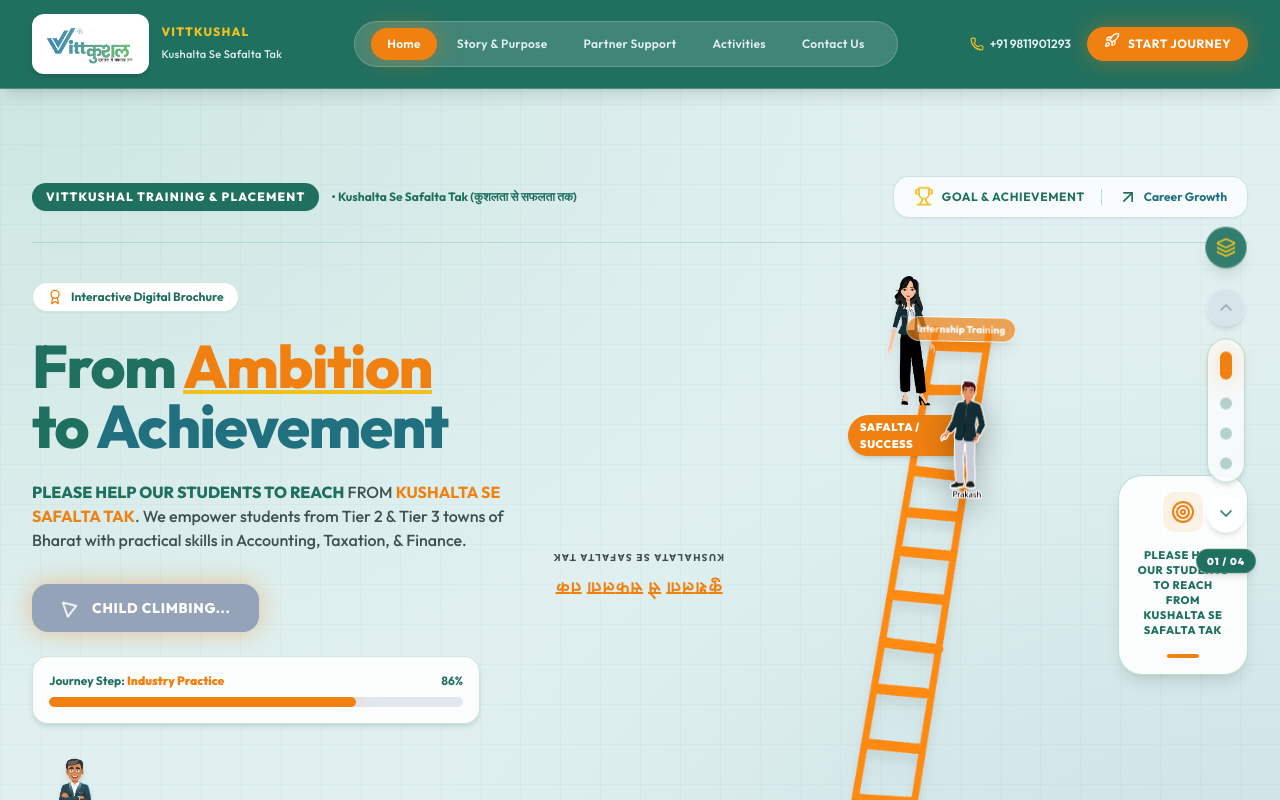
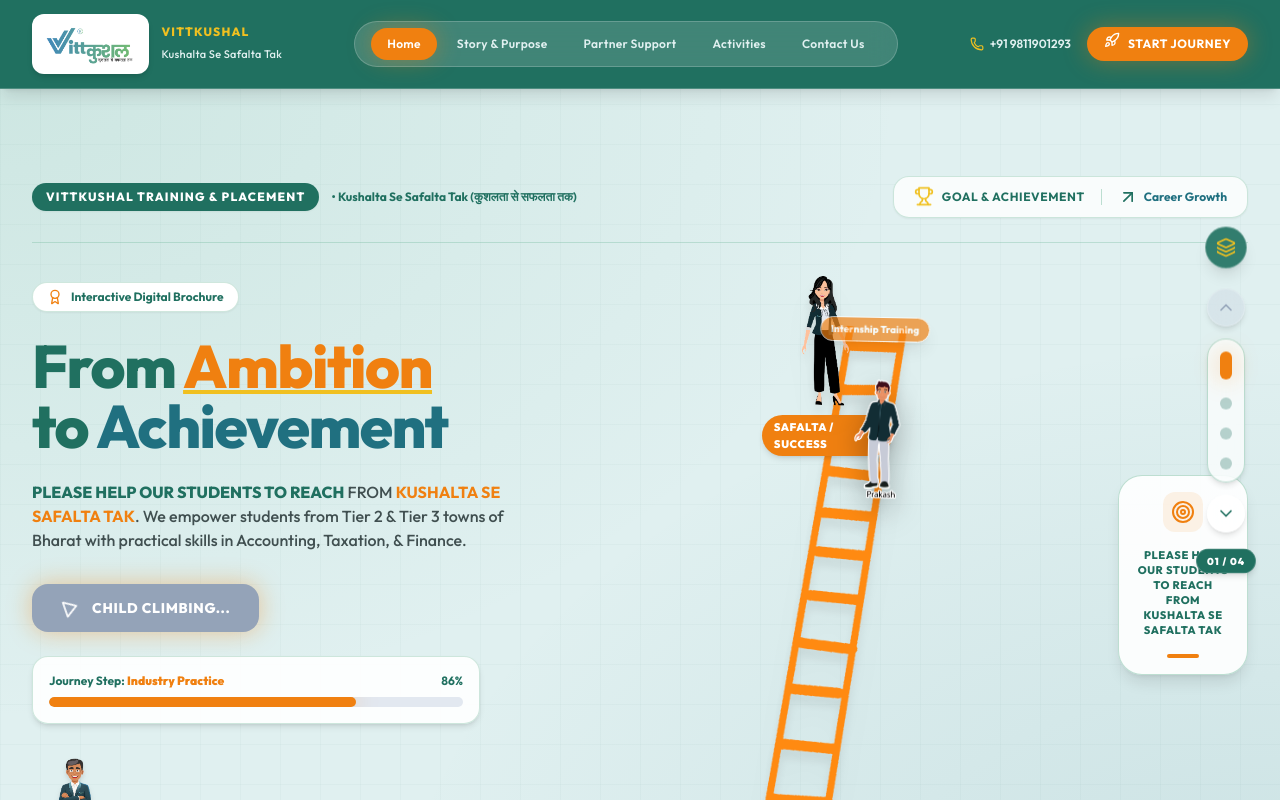
Before and after one commit to gouravgaba-git/vittweb, a React (Vite) app: page / in a window 1280 px wide. Built offline with nearby package versions, Linux system fonts and the light colour scheme.

Commit message:
Remove inverted vertical Hindi text on first page

```diff
--- a/src/components/HeroSection.jsx
+++ b/src/components/HeroSection.jsx
@@ -215,11 +215,6 @@
           {/* CENTER & RIGHT COLUMN: Stationary Orange Ladder, Climbing Child, & Right Vertical Pill (7 Columns) */}
           <div className="lg:col-span-7 relative h-[520px] sm:h-[600px] w-full flex items-center justify-between z-10">
 
-            {/* Vertical Hindi Text along Ladder */}
-            <div className="hidden sm:flex flex-col items-center justify-center text-vk-teal-deep font-extrabold text-sm tracking-widest uppercase writing-mode-vertical rotate-180 select-none">
-              <span className="text-vk-orange font-black text-lg">कुशलता से सफलता तक</span>
-              <span className="text-[10px] text-vk-dark mt-2 font-bold">Kushalata Se Safalta Tak</span>
-            </div>
 
             {/* STATIONARY ORANGE LADDER, GIRL ON TOP & CLIMBING PRAKASH (BOY) */}
             <div className="relative h-[440px] sm:h-[500px] w-auto flex items-center justify-center mx-auto">
```
